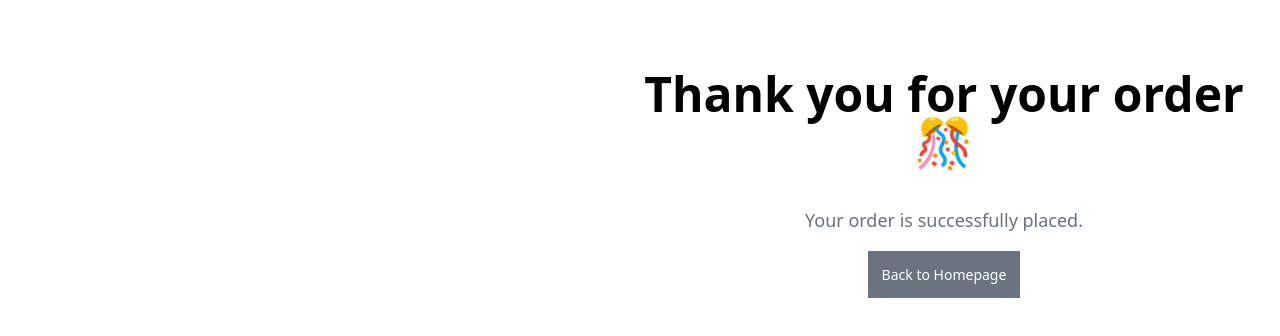
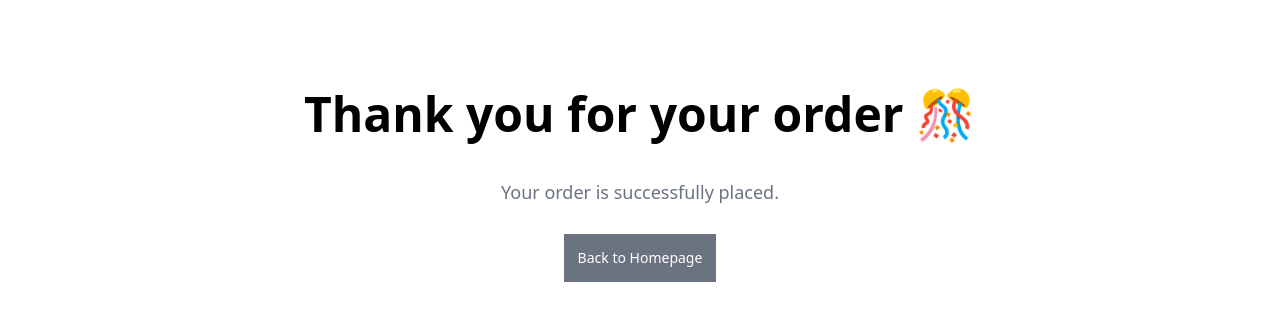
Before and after one commit to drshshzaman/nightcart, a React (Vite) app: page /thankyou in a window 1280 px wide. Shown: the part 202-538 px from the top of the page. Built offline with nearby package versions, Linux system fonts and the light colour scheme; no server answers; the database is empty; the HTML template or start-up script is replaced by a standard one.

Commit message:
thankyou page error solved

```diff
--- a/src/pages/thankyou/Thankyou.jsx
+++ b/src/pages/thankyou/Thankyou.jsx
@@ -6,9 +6,9 @@ import { Link } from "react-router-dom";
 const Thankyou = () => {
   return (
     <Layout>
-      <div className="container h-[81vh] flex items-center justify-center relative">
-        <div className="container-wrapper">
-          <div className="text-center absolute top-52 left-[38rem]">
+      <div className="h-[81vh] flex items-center justify-center">
+        <div className="">
+          <div className="text-center flex items-center justify-center flex-col">
             <h1 className="text-2xl xl:text-5xl font-bold mb-10">
               Thank you for your order 🎊
             </h1>
```
